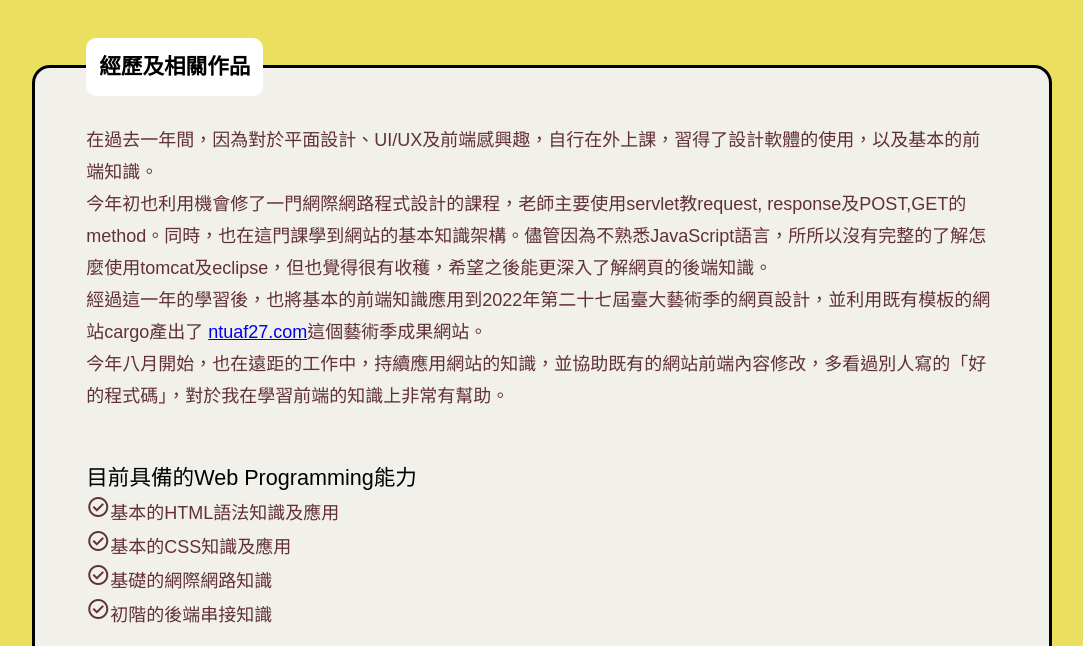
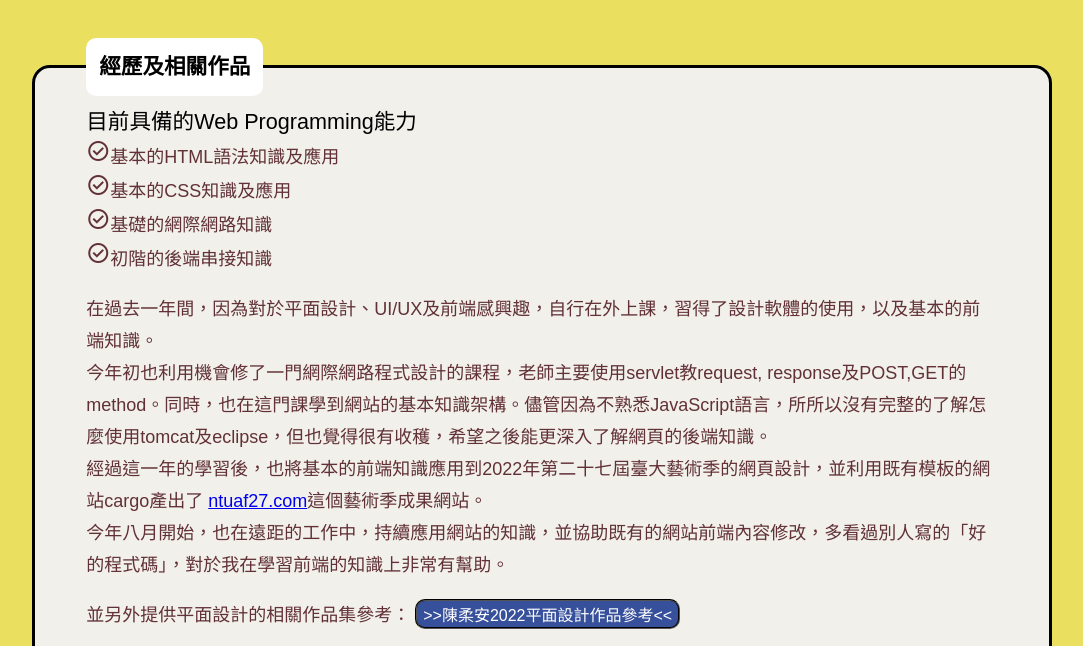
Before and after one commit to zoan57/front-end, a plain HTML site: page index.html in a window 1280 px wide. Shown: the part 433-1079 px from the top of the page, without its empty margins (98-1181 px from the left). Drawn offline with nearby package versions, Linux system fonts and the light colour scheme.

Commit message:
內文更新 v6.
新增平面設計作品連結的button

```diff
--- a/index.html
+++ b/index.html
@@ -59,15 +59,6 @@
 
     <fieldset>
         <legend>經歷及相關作品</legend>
-        <p>
-            在過去一年間，因為對於平面設計、UI/UX及前端感興趣，自行在外上課，習得了設計軟體的使用，以及基本的前端知識。
-            <br> 今年初也利用機會修了一門網際網路程式設計的課程，老師主要使用servlet教request, response及POST,GET的method。同時，也在這門課學到網站的基本知識架構。儘管因為不熟悉JavaScript語言，所所以沒有完整的了解怎麼使用tomcat及eclipse，但也覺得很有收穫，希望之後能更深入了解網頁的後端知識。
-            <br> 經過這一年的學習後，也將基本的前端知識應用到2022年第二十七屆臺大藝術季的網頁設計，並利用既有模板的網站cargo產出了
-            <a href="https://ntuaf27.com " target="_blank ">ntuaf27.com</a>這個藝術季成果網站。
-            <br>今年八月開始，也在遠距的工作中，持續應用網站的知識，並協助既有的網站前端內容修改，多看過別人寫的「好的程式碼」，對於我在學習前端的知識上非常有幫助。
-        </p>
-        <br>
-
         <span class="experience-title ">目前具備的Web Programming能力</span><br>
         <span class="material-symbols-outlined ">
                 check_circle
@@ -85,7 +76,17 @@
                 check_circle
             </span>初階的後端串接知識
         <br>
-
+        <p>
+            在過去一年間，因為對於平面設計、UI/UX及前端感興趣，自行在外上課，習得了設計軟體的使用，以及基本的前端知識。
+            <br> 今年初也利用機會修了一門網際網路程式設計的課程，老師主要使用servlet教request, response及POST,GET的method。同時，也在這門課學到網站的基本知識架構。儘管因為不熟悉JavaScript語言，所所以沒有完整的了解怎麼使用tomcat及eclipse，但也覺得很有收穫，希望之後能更深入了解網頁的後端知識。
+            <br> 經過這一年的學習後，也將基本的前端知識應用到2022年第二十七屆臺大藝術季的網頁設計，並利用既有模板的網站cargo產出了
+            <a href="https://ntuaf27.com " target="_blank ">ntuaf27.com</a>這個藝術季成果網站。
+            <br>今年八月開始，也在遠距的工作中，持續應用網站的知識，並協助既有的網站前端內容修改，多看過別人寫的「好的程式碼」，對於我在學習前端的知識上非常有幫助。
+        </p>
+        <span>並另外提供平面設計的相關作品集參考：</span>
+        <a href="https://drive.google.com/file/d/1xcr3g79gjeUR3k1-p10oNqVgon_H3e-0/view?usp=sharing" target="_blank"><button>>>陳柔安2022平面設計作品參考<<</button>
+        </a>
+        <br>
         <figure>
             <img src="img/截圖 2022-09-08 下午11.55.45.png " alt="臺大藝術季網站 ">
             <figcaption>第二十七屆臺大藝術季網站示意</figcaption>
--- a/style.css
+++ b/style.css
@@ -22,6 +22,17 @@
     img {
         max-width: 60%;
         margin: auto;
+    }
+
+    button {
+        max-width: 340px;
+        max-height: 40px;
+        background-color: rgb(55, 80, 155);
+        border-radius: 10px;
+        border-style: groove;
+        font-family: tensentype-ruihei, sans-serif;
+        font-size: medium;
+        color: white;
     }
 
     footer {
```
